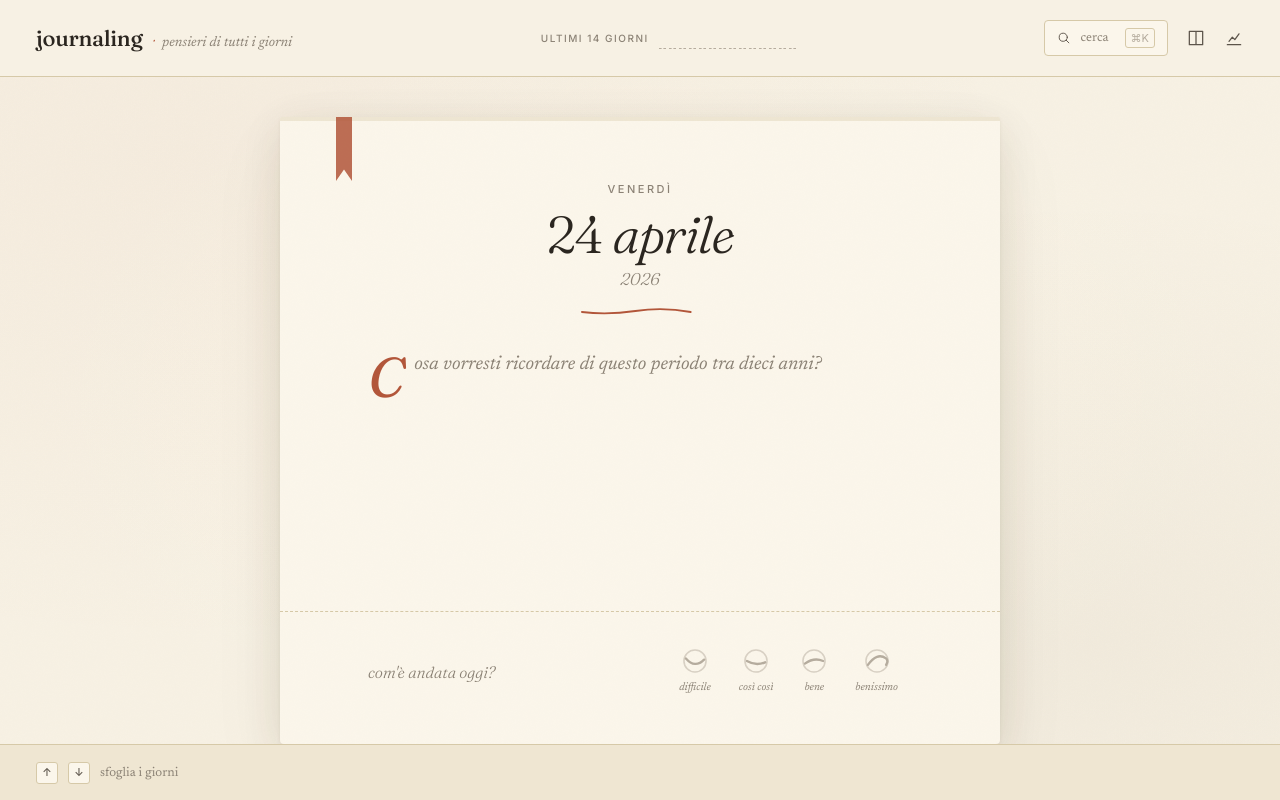
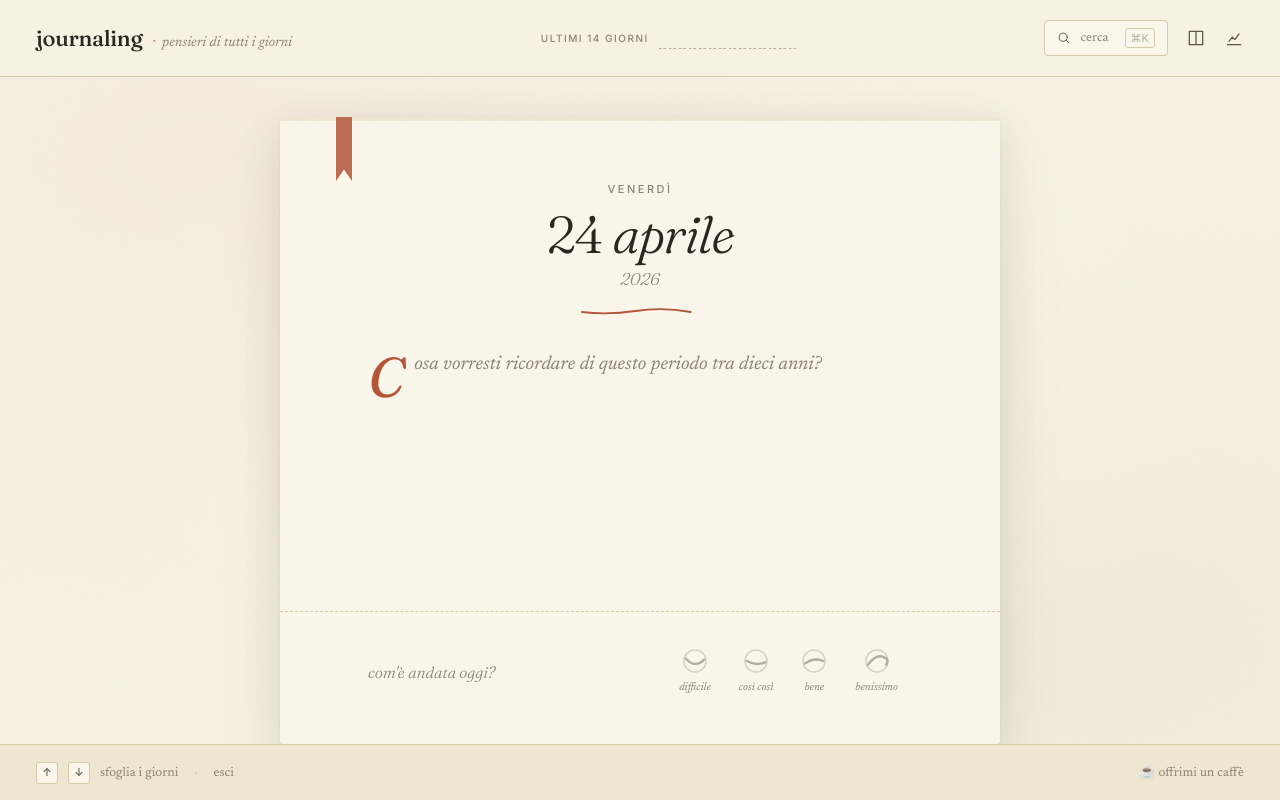
Before and after one commit to Rivareus24/journaling, a Next.js app: page / in a window 1280 px wide. Built offline with nearby package versions, Linux system fonts and the light colour scheme; no server answers; the database is empty.

Commit message:
feat: add sign-out and Buy Me a Coffee to footer

```diff
--- a/components/Footer.tsx
+++ b/components/Footer.tsx
@@ -1,3 +1,7 @@
+'use client'
+
+import { useRouter } from 'next/navigation'
+import { supabase } from '@/lib/supabase'
 import KeyHint from '@/components/ui/KeyHint'
 
 interface FooterProps {
@@ -15,6 +19,13 @@ function timeAgo(date: Date): string {
 }
 
 export default function Footer({ lastSavedAt, saveError }: FooterProps) {
+  const router = useRouter()
+
+  const handleSignOut = async () => {
+    await supabase.auth.signOut()
+    router.push('/login')
+  }
+
   return (
     <div style={{
       position: 'relative', zIndex: 2, flexShrink: 0,
@@ -24,15 +35,28 @@ export default function Footer({ lastSavedAt, saveError }: FooterProps) {
       borderTop: '1px solid var(--rule)',
     }}>
       <div style={{
-        display: 'flex', alignItems: 'center', gap: 10,
+        display: 'flex', alignItems: 'center', gap: 16,
         fontFamily: 'var(--font-body)', fontSize: 13, color: 'var(--ink-faded)',
       }}>
-        <KeyHint>↑</KeyHint><KeyHint>↓</KeyHint>
-        <span>sfoglia i giorni</span>
+        <div style={{ display: 'flex', alignItems: 'center', gap: 10 }}>
+          <KeyHint>↑</KeyHint><KeyHint>↓</KeyHint>
+          <span>sfoglia i giorni</span>
+        </div>
+        <span style={{ color: 'var(--rule-strong)' }}>·</span>
+        <button
+          onClick={handleSignOut}
+          style={{
+            background: 'none', border: 'none', padding: 0,
+            fontFamily: 'var(--font-body)', fontSize: 13,
+            color: 'var(--ink-faded)', cursor: 'pointer',
+          }}
+        >
+          esci
+        </button>
       </div>
 
       <div style={{
-        display: 'flex', alignItems: 'center', gap: 8,
+        display: 'flex', alignItems: 'center', gap: 16,
         fontFamily: 'var(--font-body)', fontSize: 13, color: 'var(--ink-faded)',
       }}>
         {saveError ? (
@@ -46,6 +70,14 @@ export default function Footer({ lastSavedAt, saveError }: FooterProps) {
             <span>salvato {timeAgo(lastSavedAt)}</span>
           </>
         ) : null}
+        <a
+          href="https://buymeacoffee.com/journaling24"
+          target="_blank"
+          rel="noopener noreferrer"
+          style={{ color: 'var(--ink-faded)', textDecoration: 'none' }}
+        >
+          ☕ offrimi un caffè
+        </a>
       </div>
     </div>
   )
```
